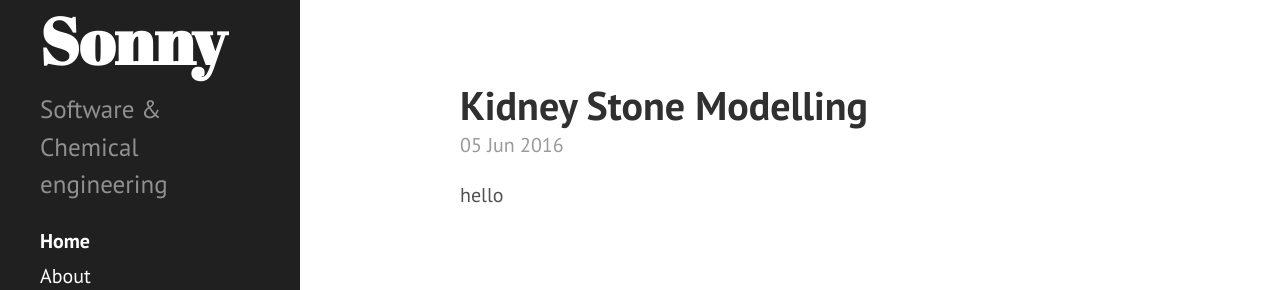
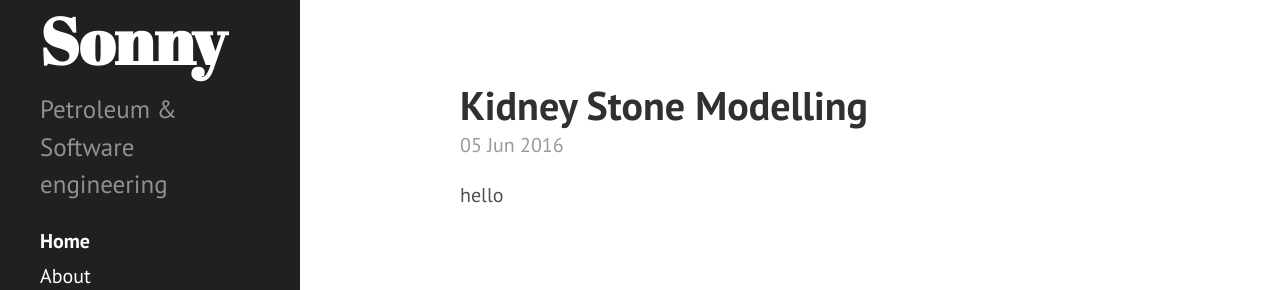
Before and after one commit to sonny-qa/sonny-qa.github.io, a Jekyll site: the page built from index.html, in a window 1280 px wide. Shown: the top 290 px of the page. Built offline with Jekyll 4.4.1, drawn with Linux system fonts in a browser that asks for light colours; Markdown is read by kramdown in place of the engine named in the settings; the list of posts is cut into pages by our own code.

Commit message:
updating theme

```diff
--- a/_config.yml
+++ b/_config.yml
@@ -8,8 +8,8 @@
 
 # Setup
 title:            Sonny
-tagline:          'A Jekyll theme'
-description:      'Software & Chemical engineering'
+tagline:          'Creative Engineering'
+description:      'Petroleum & Software engineering'
 baseurl:          /
 
 author:
@@ -22,4 +22,4 @@
 version:          2.1.0
 
 github:
-  repo:           https://github.com/poole/hyde
+  repo:           https://github.com/sonny-qa
--- a/_layouts/default.html
+++ b/_layouts/default.html
@@ -3,7 +3,7 @@
 
   {% include head.html %}
 
-  <body>
+  <body class=".theme-base-0d">
 
     {% include sidebar.html %}
 
```
